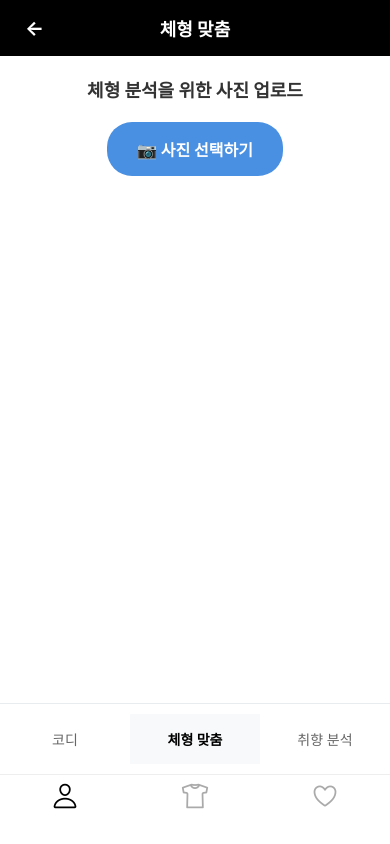
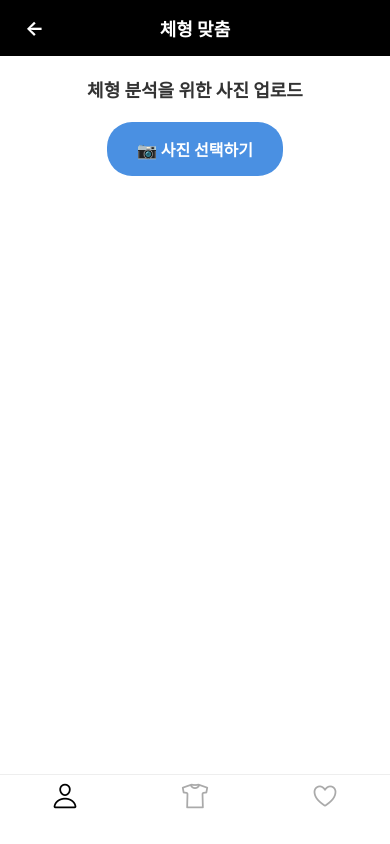
Before and after one commit to ceh1502/FashionFilterApp, a React Native app: screen /MainTabs in a window 390 px wide. Built offline with nearby package versions, Linux system fonts and the light colour scheme.

Commit message:
button modify

```diff
--- a/src/screens/BodyTypeScreen.js
+++ b/src/screens/BodyTypeScreen.js
@@ -188,23 +188,7 @@ function BodyTypeScreen({ navigation }) {
       </ScrollView>
 
       {/* 하단 네비게이션 버튼들 */}
-      <View style={styles.bottomButtons}>
-        <TouchableOpacity
-          style={styles.bottomButton}
-          onPress={() => navigation.navigate('Codi')}
-        >
-          <Text style={styles.bottomButtonText}>코디</Text>
-        </TouchableOpacity>
-        <TouchableOpacity style={[styles.bottomButton, styles.activeBottomButton]}>
-          <Text style={[styles.bottomButtonText, styles.activeBottomButtonText]}>체형 맞춤</Text>
-        </TouchableOpacity>
-        <TouchableOpacity
-          style={styles.bottomButton}
-          onPress={() => navigation.navigate('Question')}
-        >
-          <Text style={styles.bottomButtonText}>취향 분석</Text>
-        </TouchableOpacity>
-      </View>
+
     </SafeAreaView>
   );
 }
```
Also changed, not shown: 1 other file (tests, documents, lock files or other folders).
